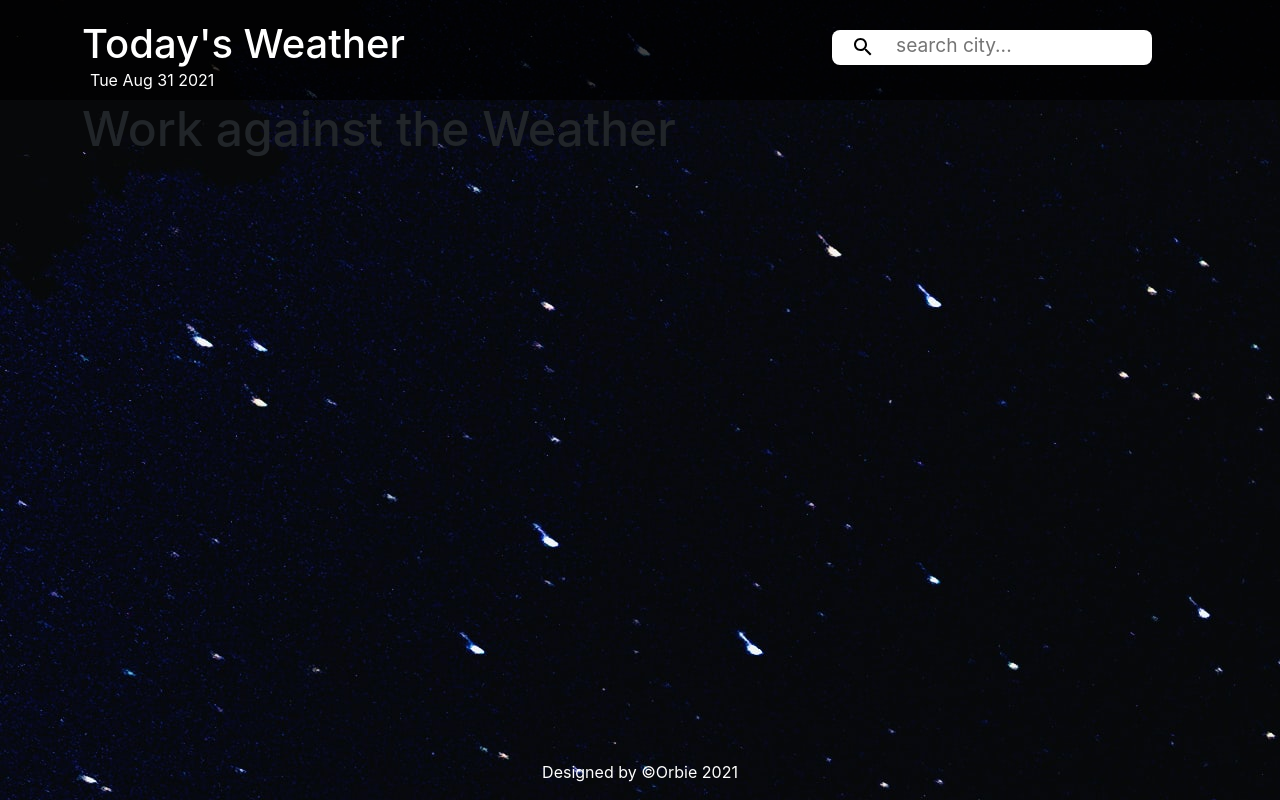
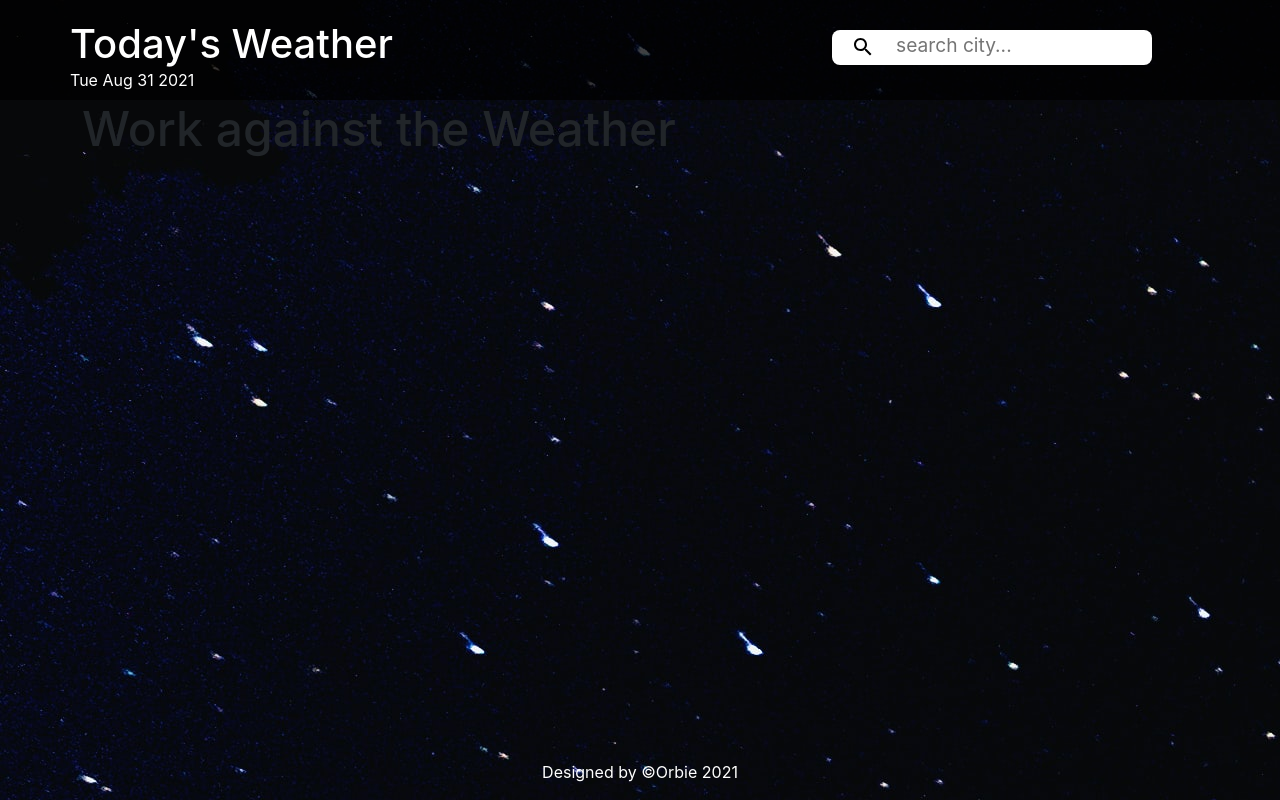
Before and after one commit to Moween/weather-app, a React (Create React App) app: page / in a window 1280 px wide. Built offline with nearby package versions, Linux system fonts and the light colour scheme.

Commit message:
Remove h1 left-padding

```diff
--- a/src/App.css
+++ b/src/App.css
@@ -13,14 +13,12 @@
 h1 {
   margin: 0;
   padding-top: 20px;
-  padding-left: 12px;
   width: 70%;
 }
 
 #date {
   width: 50%;
   color: #fff;
-  padding-left: 20px;
 }
 
 section {
```
